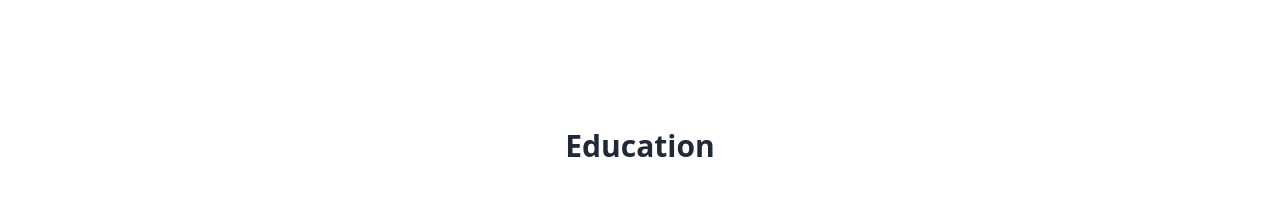
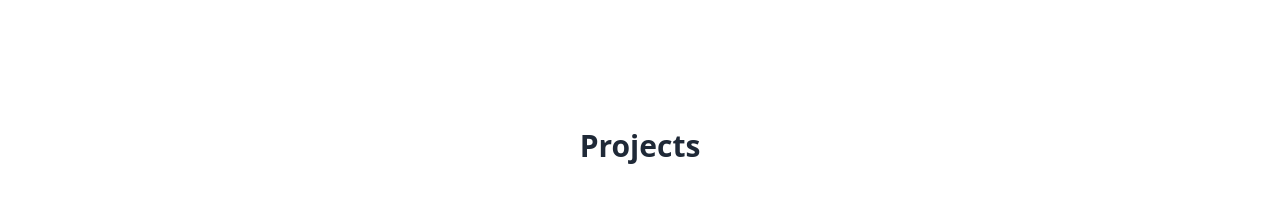
Before and after one commit to Ziphozenkosimthombe/Portifolio, a React (Vite) app: page / in a window 1280 px wide. Shown: the part 3411-3629 px from the top of the page. Built offline with nearby package versions, Linux system fonts and the light colour scheme.

Commit message:
Update Projects.jsx

```diff
--- a/src/components/Projects.jsx
+++ b/src/components/Projects.jsx
@@ -6,7 +6,7 @@ const Projects = () => {
   const ref = useIntersectionObserver();
   return (
     <div className=" mt-32 main " id="education" ref={ref}>
-        <h1 className="font-bold text-center text-3xl">Education</h1>
+        <h1 className="font-bold text-center text-3xl">Projects</h1>
         <div className='flex justify-around mt-20 education1'>
             <div className='max-w-sm rounded overflow-hidden shadow-lg div '>
                 <img src={Image} alt="alxse" className='w-full'/>
```
